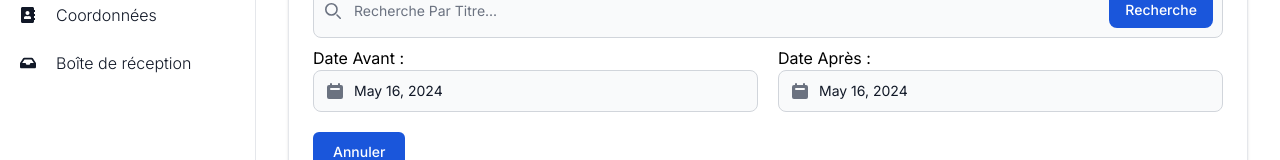
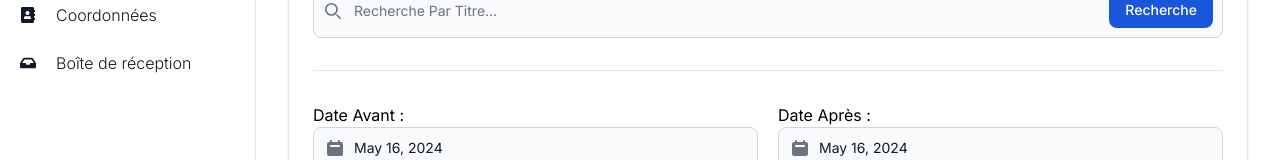
Before and after one commit to DoffuXx/FlowBit-React-Dashboard, a React (Vite) app: page /articles in a window 1280 px wide. Shown: the part 277-437 px from the top of the page. Built offline with nearby package versions, Linux system fonts and the light colour scheme; no server answers.

Commit message:
Line Componant

```diff
--- a/src/components/common/index.tsx
+++ b/src/components/common/index.tsx
@@ -8,3 +8,4 @@ export { default as Label } from "./Label";
 export { default as CKEditorComponent } from "./CkEditorComponante";
 export { default as Pagination } from "./Pagination";
 export { default as Search } from "./search";
+export { default as Line } from "./line";
--- /dev/null
+++ b/src/components/common/line.tsx
@@ -0,0 +1,13 @@
+interface LineProps {
+  variant: "default" | "trimmed";
+}
+const Line: React.FC<LineProps> = ({ variant }) => {
+  if (variant === "default")
+    return <hr className="my-8 h-px border-0 bg-gray-200 " />;
+  if (variant === "trimmed")
+    return (
+      <hr className="mx-auto my-4 h-1 w-48 rounded border-0 bg-gray-100  md:my-10" />
+    );
+};
+
+export default Line;
--- a/src/pages/dashboard/blogPage/Listblog.tsx
+++ b/src/pages/dashboard/blogPage/Listblog.tsx
@@ -15,6 +15,7 @@ import {
   Button,
   Pagination,
   Search,
+  Line,
 } from "@components/common";
 import { ProgressContext } from "@/provider/ProgressProvider";
 const ListBlog = () => {
@@ -125,6 +126,7 @@ const ListBlog = () => {
         <div className="mb-2">
           <Search handleSearch={handleSearch} />
         </div>
+        <Line variant="default" />
         <div className="mb-4 grid grid-cols-2 gap-5">
           <div>
             <h3>Date Avant :</h3>
```
